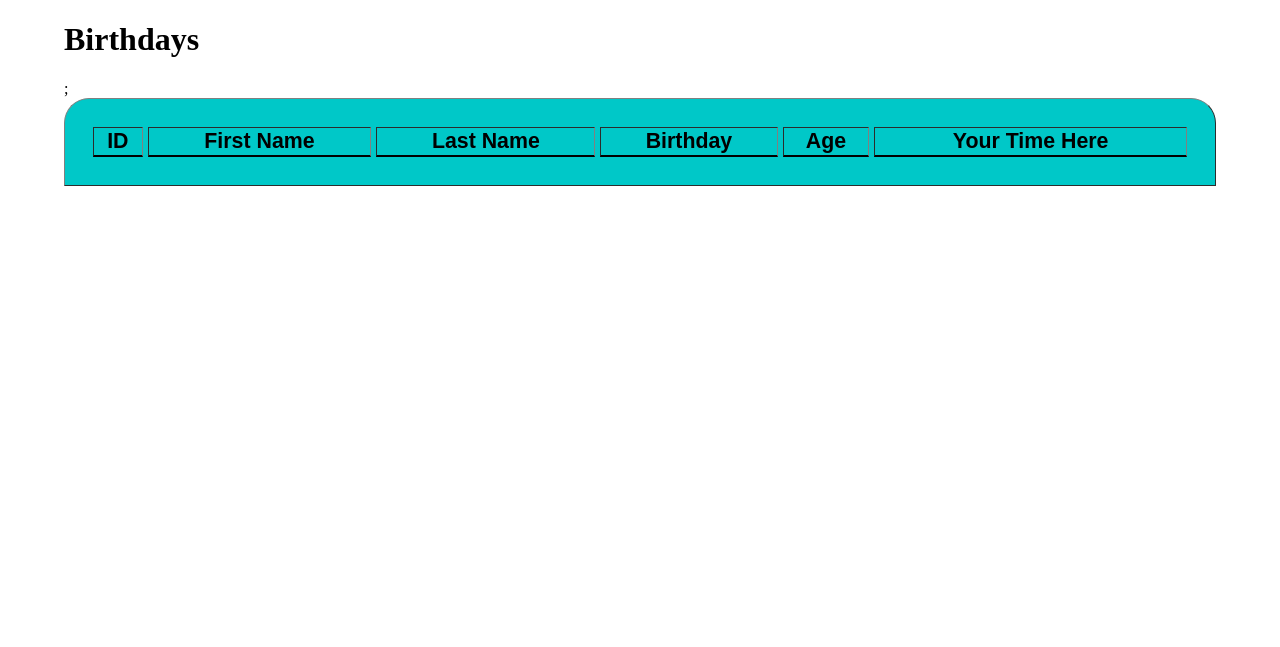
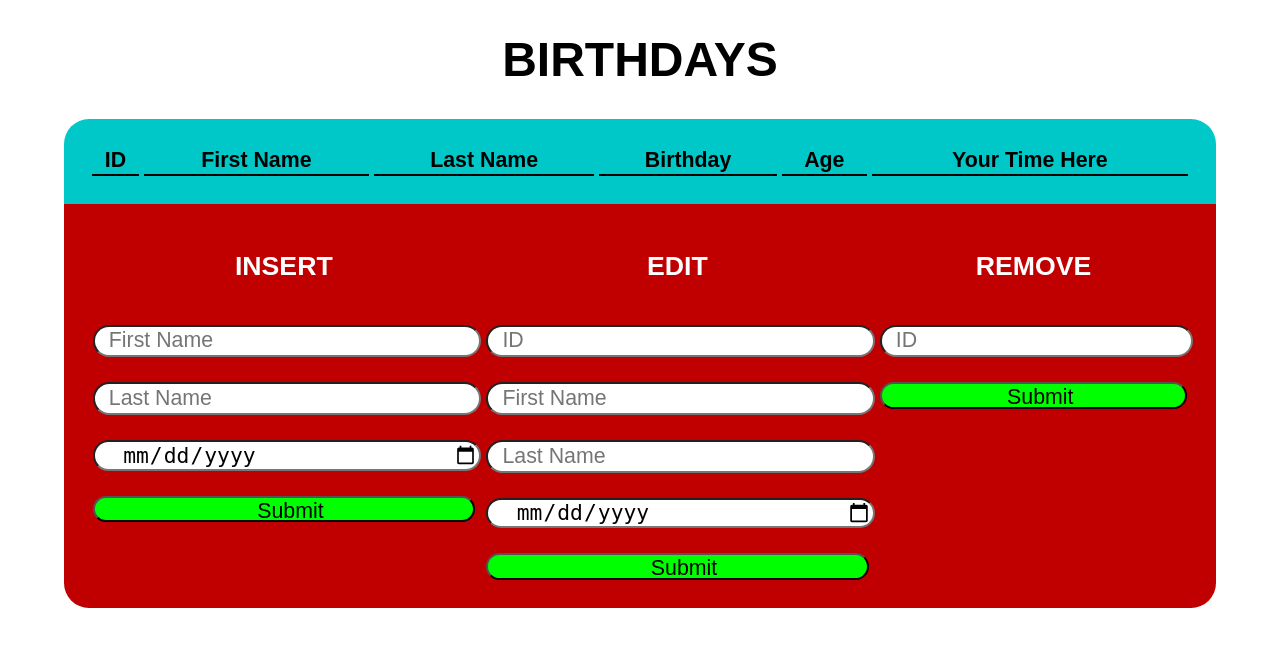
Before and after one commit to SanderCokart/SQL-B2, a PHP site: page / in a window 1280 px wide. Shown: the top 647 px of the page. Run offline with PHP 8.4, Linux system fonts and the light colour scheme; data that the repository does not hold is empty.

Commit message:
finished the website page with funcitoning table

```diff
--- a/Final/index.php
+++ b/Final/index.php
@@ -11,11 +11,11 @@ include_once "includes/functions.php";
          <title>verjaardagen</title>
      </head>
      <body>
-         <h1>Birthdays</h1>
+         <h1 class="header">Birthdays</h1>
 
          <?php
          echo
-        "<table width=50% border=\"solid\">;
+        "<table>
         <tr>
         <th>ID</th>
         <th>First Name</th>
@@ -23,7 +23,6 @@ include_once "includes/functions.php";
         <th>Birthday</th>
         <th>Age</th>
         <th>Your Time Here</th>";
-
 
         $sqlget = "SELECT * FROM verjaardagen;";
         $sqldata = mysqli_query($conn, $sqlget) or die('error getting the data');
@@ -39,7 +38,7 @@ include_once "includes/functions.php";
               echo $row['birthDay'];
 
               $age = getAge($row['birthDay']);
-              $time = getTime();
+              $time = getTime($row['birthDay']);
 
               echo "</td><td>";
               echo "$age";
@@ -47,7 +46,43 @@ include_once "includes/functions.php";
               echo "$time";
               echo "</td></tr>";
           }
+          echo "</table>";
+
+
           ?>
+      <div class="operationContainer">
+        <div  class="insert">
+        <h1 class="operations">INSERT</h1>
+            <form class="insertForm" action="includes/insert.inc.php" method="POST">
+                <input type="text" name="firstName" placeholder="First Name">
+
+                <input type="text" name="lastName" placeholder="Last Name">
+
+                <input type="date" name="birthDay" placeholder="Birthday">
+                <input class="submit" type="submit" name="submit">
+            </form>
+        </div>
+        <div  class = "edit">
+        <h1 class="operations">EDIT</h1>
+            <form class="editForm" action="includes/edit.inc.php" method="POST">
+                <input type="number" name="ID" placeholder="ID">
+
+                <input type="text" name="firstName" placeholder="First Name">
+
+                <input type="text" name="lastName" placeholder="Last Name">
+
+                <input type="date" name="birthDay" placeholder="Birthday">
+                <input class="submit" type="submit" name="submit">
+            </form>
+        </div>
+        <div  class = "remove">
+        <h1 class="operations">REMOVE</h1>
+            <form class="removeForm" action="includes/remove.inc.php" method="POST">
+                <input type="number" name="ID" placeholder="ID">
+                <input class="submit" type="submit" name="submit">
+            </form>
+        </div>
+    </div>
 
 
      </body>
```
